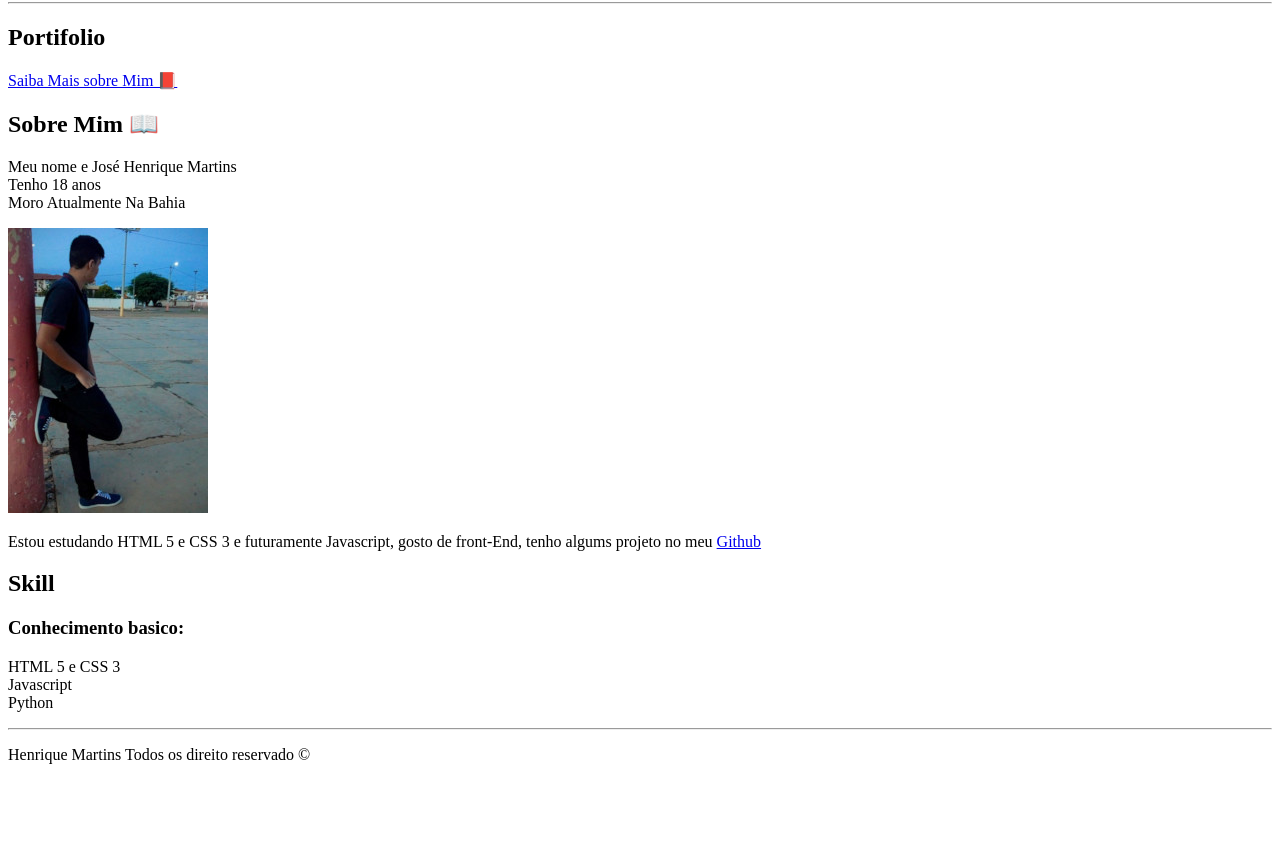
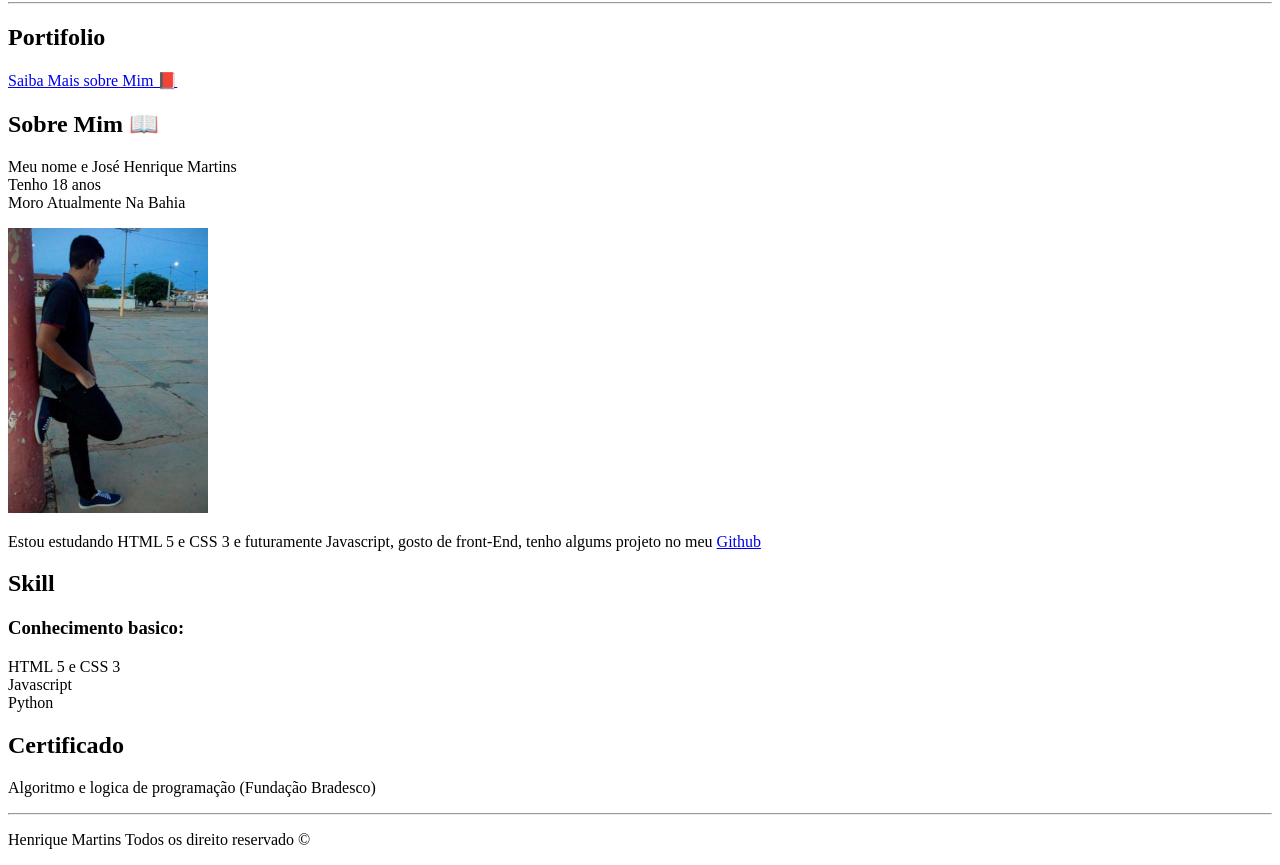
Before and after one commit to HenriqueMart/Portifolio-HenriqueMart, a plain HTML site: page index.html in a window 1280 px wide. Shown: the part 116-981 px from the top of the page. Before the commit the page ends 896 px from the top, so only its background shows below. Drawn offline with Linux system fonts and the light colour scheme.

Commit message:
Atualização

```diff
--- a/index.html
+++ b/index.html
@@ -18,7 +18,8 @@
     <h2>Skill</h2>
     <h3>Conhecimento basico:</h3>
     <p>HTML 5 e CSS 3<br>Javascript <br>Python</p>
-
+    <h2>Certificado</h2>
+    <p>Algoritmo e logica de programação (Fundação Bradesco)</p>
     <hr>
     <p>Henrique Martins Todos os direito reservado &copy;</p>
 </body>
```
